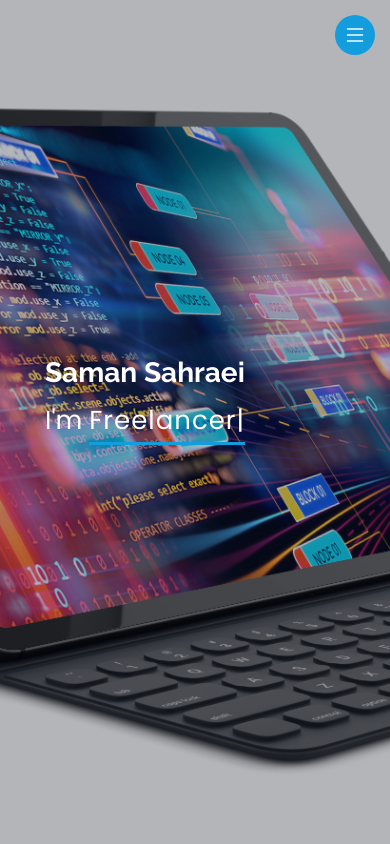
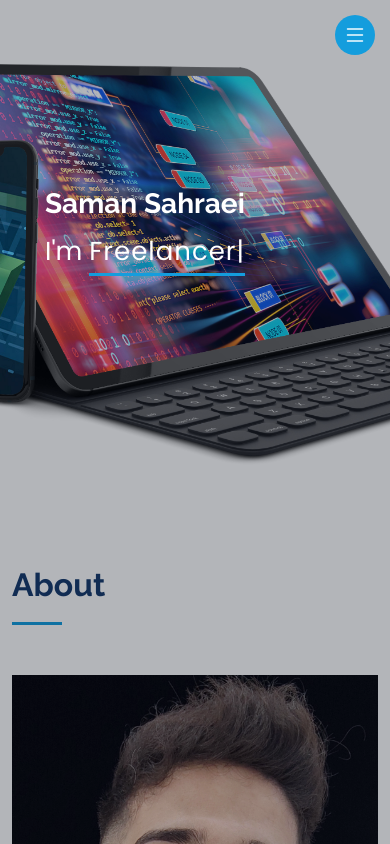
Before and after one commit to saman-sah/personal, a Vue app: page / in a window 390 px wide. Shown: the top 844 px of the page. Built offline with nearby package versions, Linux system fonts and the light colour scheme; no server answers.

Commit message:
fix banner height

```diff
--- a/public/assets/css/style.css
+++ b/public/assets/css/style.css
@@ -281,6 +281,9 @@ h6 {
 }
 
 @media (max-width: 768px) {
+  #hero {
+    height: 60vh;
+  }
   #hero h1 {
     font-size: 28px;
     line-height: 36px;
```
